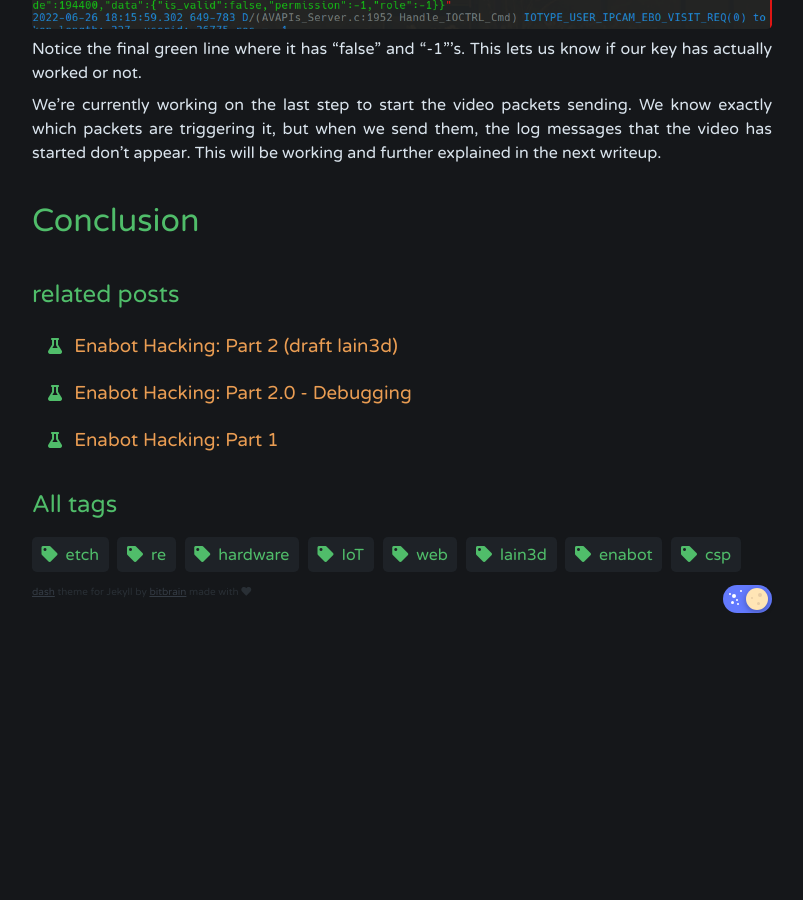
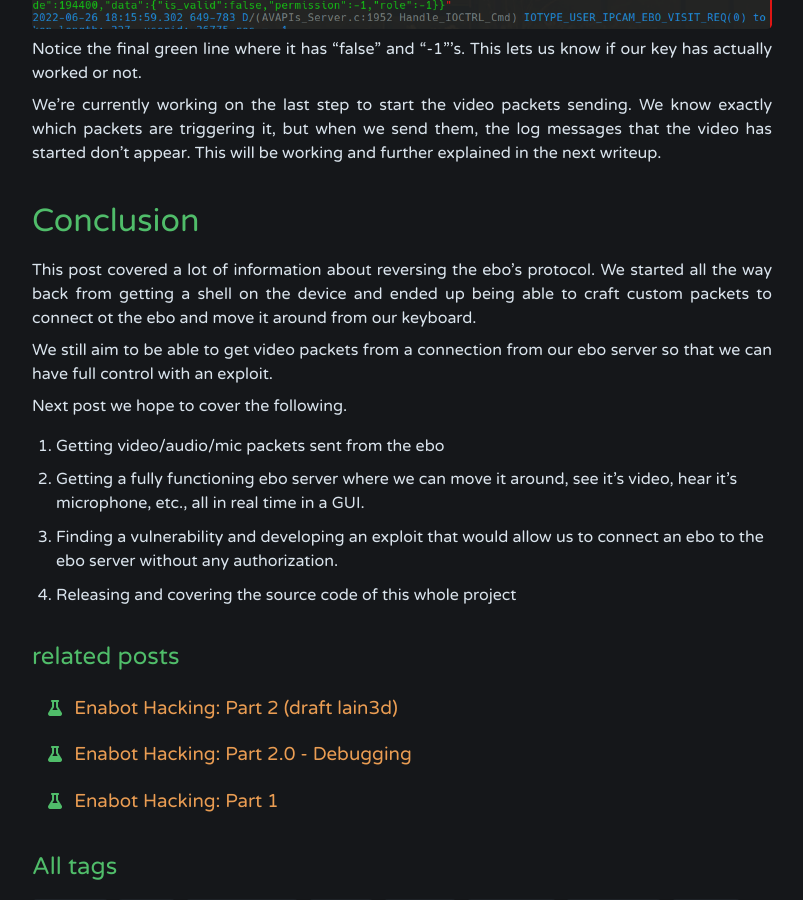
Before and after one commit to debugmen/debugmen.github.io, a Jekyll site: the page built from _posts/2022-03-10-enabot_series_part_2.md, in a window 1280 px wide and 900 px high, scrolled down 21433 px. Shown: the whole window, without its empty margins (238-1041 px from the left). Built offline with Jekyll 4.4.1, drawn with Linux system fonts in a browser that asks for light colours; before the commit the page ends 22078 px from its top, so only the background shows below that.

Commit message:
Conclusion added

```diff
--- a/_posts/2022-03-10-enabot_series_part_2.md
+++ b/_posts/2022-03-10-enabot_series_part_2.md
@@ -523,3 +523,13 @@ Notice the final green line where it has "false" and "-1"'s. This lets us know i
 We're currently working on the last step to start the video packets sending. We know exactly which packets are triggering it, but when we send them, the log messages that the video has started don't appear. This will be working and further explained in the next writeup.
 
 # Conclusion
+
+This post covered a lot of information about reversing the ebo's protocol. We started all the way back from getting a shell on the device and ended up being able to craft custom packets to connect ot the ebo and move it around from our keyboard.
+
+We still aim to be able to get video packets from a connection from our ebo server so that we can have full control with an exploit.
+
+Next post we hope to cover the following.
+1. Getting video/audio/mic packets sent from the ebo
+2. Getting a fully functioning ebo server where we can move it around, see it's video, hear it's microphone, etc., all in real time in a GUI.
+3. Finding a vulnerability and developing an exploit that would allow us to connect an ebo to the ebo server without any authorization.
+4. Releasing and covering the source code of this whole project
```
